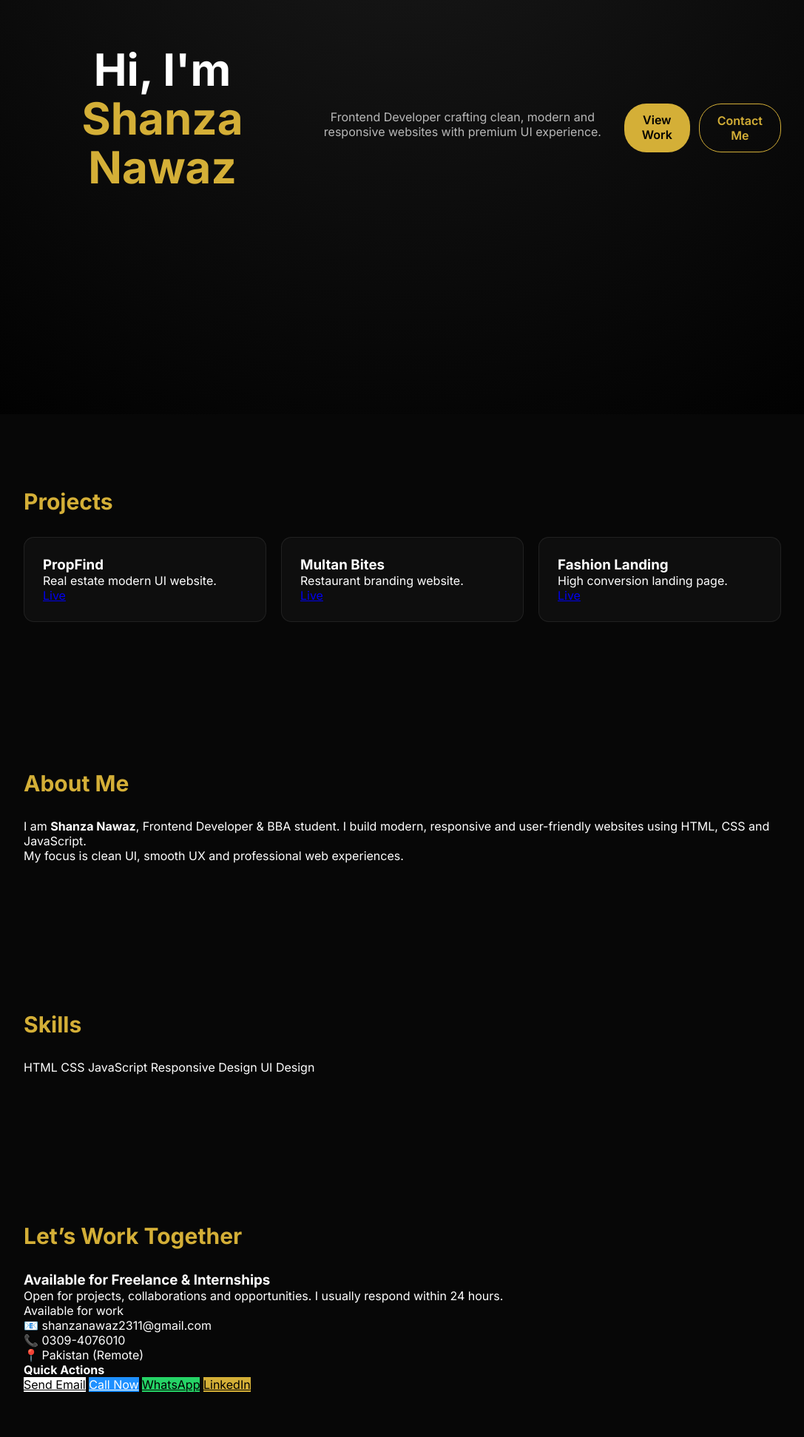
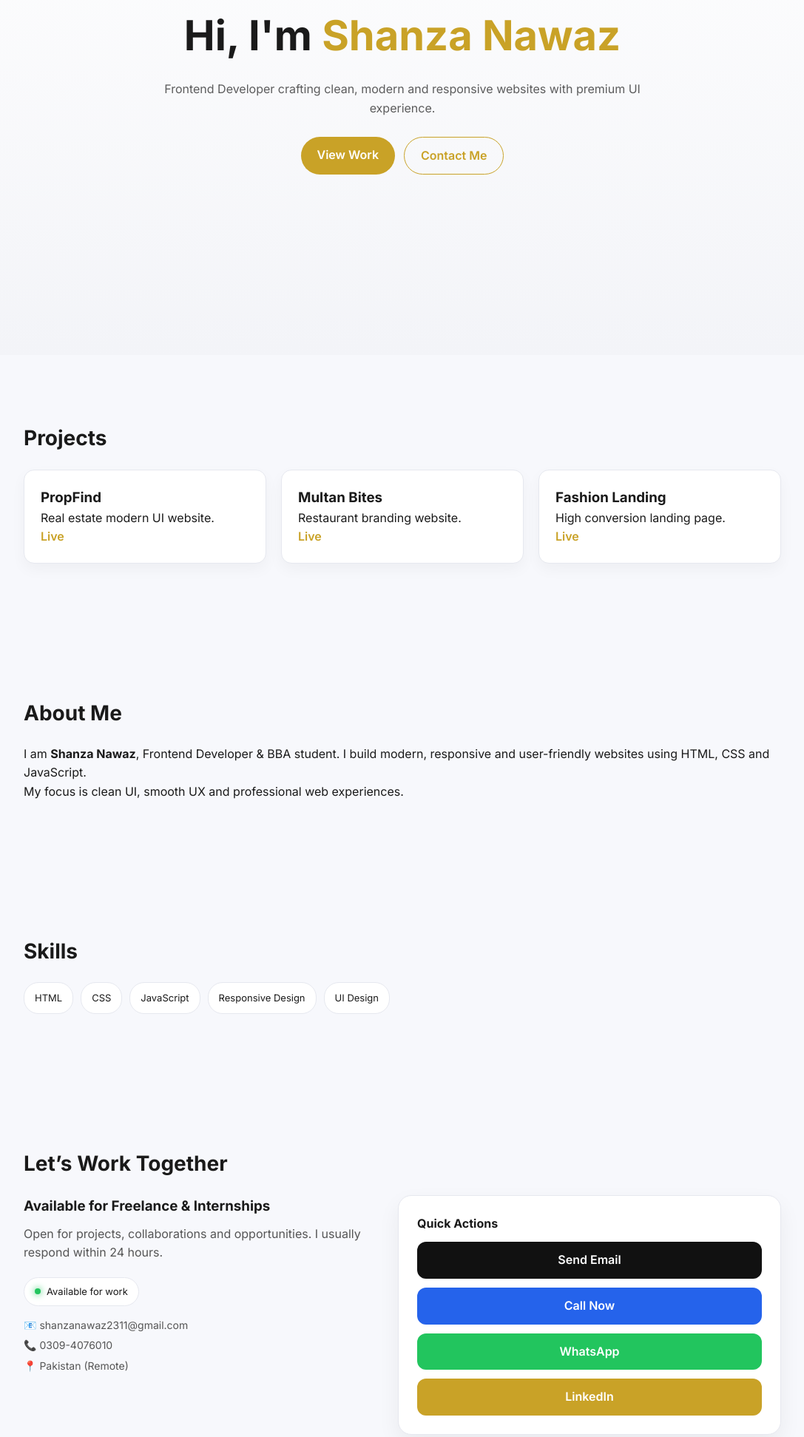
Before and after one commit to shanzanawaz/shanza-portfolio, a plain HTML site: page index.html in a window 1280 px wide. Shown: the part 240-2183 px from the top of the page at 74% size, without its empty margins (96-1183 px from the left). Drawn offline with Linux system fonts and the light colour scheme.

Commit message:
Refactor CSS styles for improved design
Updated styles for body, navigation, hero section, and buttons.

```diff
--- a/style.css
+++ b/style.css
@@ -8,84 +8,47 @@ font-family:'Inter', sans-serif;
 }
 
 body{
-background:#070707;
-color:#fff;
-overflow-x:hidden;
-}
-
-/* NAV */
-nav{
-position:fixed;
-top:0;
-width:100%;
-display:flex;
-justify-content:space-between;
-padding:20px 10%;
-background:rgba(0,0,0,0.6);
-backdrop-filter:blur(20px);
-border-bottom:1px solid rgba(255,255,255,0.08);
-z-index:1000;
-}
-
-.logo{
-color:#d4af37;
-font-weight:700;
-letter-spacing:1px;
-}
-
-.nav-links a{
-color:#aaa;
-margin-left:18px;
-text-decoration:none;
-font-size:13px;
-transition:0.3s;
-}
-
-.nav-links a:hover{
-color:#d4af37;
+background:#f7f8fc;
+color:#1a1a1a;
+line-height:1.6;
 }
 
 /* HERO */
 .hero{
-height:100vh;
+height:90vh;
 display:flex;
+flex-direction:column;
+justify-content:center;
 align-items:center;
-justify-content:center;
 text-align:center;
 padding:0 10%;
-background:radial-gradient(circle at top,#1a1a1a,#000);
-}
-
-.hero-inner{
-max-width:800px;
+background:linear-gradient(180deg,#ffffff,#f3f4f8);
 }
 
 .hero h1{
-font-size:60px;
-line-height:1.1;
+font-size:56px;
 }
 
 .hero span{
-color:#d4af37;
+color:#c9a227;
 }
 
 .hero p{
 margin-top:15px;
 opacity:0.7;
-font-size:16px;
+max-width:650px;
 }
 
 .hero-buttons{
 margin-top:25px;
 display:flex;
-justify-content:center;
 gap:12px;
 }
 
 .btn{
-padding:12px 24px;
-background:#d4af37;
-color:#000;
+padding:12px 22px;
+background:#c9a227;
+color:#fff;
 text-decoration:none;
 border-radius:30px;
 font-weight:600;
@@ -93,103 +56,145 @@ font-weight:600;
 
 .btn.outline{
 background:transparent;
-border:1px solid #d4af37;
-color:#d4af37;
+border:1px solid #c9a227;
+color:#c9a227;
 }
 
 /* SECTIONS */
 section{
-padding:100px 10%;
-opacity:0;
-transform:translateY(40px);
-transition:0.8s ease;
+padding:90px 10%;
 }
 
 h2{
-font-size:30px;
-margin-bottom:30px;
-color:#d4af37;
+font-size:28px;
+margin-bottom:20px;
 }
 
-/* GRID */
-.grid, .projects{
+/* PROJECTS */
+.grid{
 display:grid;
-grid-template-columns:repeat(auto-fit,minmax(260px,1fr));
+grid-template-columns:repeat(auto-fit,minmax(240px,1fr));
 gap:20px;
 }
 
-.card, .project{
-background:rgba(255,255,255,0.03);
-padding:25px;
+.card{
+background:#fff;
+padding:22px;
 border-radius:14px;
-border:1px solid rgba(255,255,255,0.08);
-transition:0.4s;
+border:1px solid #e6e8ef;
+box-shadow:0 8px 20px rgba(0,0,0,0.04);
+transition:0.3s;
 }
 
-.card:hover, .project:hover{
+.card:hover{
 transform:translateY(-6px);
-border-color:#d4af37;
+box-shadow:0 12px 30px rgba(0,0,0,0.08);
 }
 
-/* ABOUT */
-.about{
-display:flex;
-justify-content:space-between;
-gap:40px;
-flex-wrap:wrap;
-}
-
-.stats{
-display:flex;
-gap:20px;
-flex-wrap:wrap;
-}
-
-.stats div{
-background:rgba(255,255,255,0.03);
-padding:20px;
-border-radius:12px;
-border:1px solid rgba(255,255,255,0.08);
-min-width:120px;
-text-align:center;
-}
-
-.stats h3{
-color:#d4af37;
-}
-
-/* CONTACT */
-.contact{
-background:rgba(255,255,255,0.02);
-padding:25px;
-border-radius:14px;
-border:1px solid rgba(255,255,255,0.08);
-max-width:500px;
-}
-
-.buttons{
-display:grid;
-gap:10px;
-margin-top:15px;
-}
-
-.buttons a{
-padding:12px;
-text-align:center;
-border-radius:10px;
+.card a{
+color:#c9a227;
 text-decoration:none;
 font-weight:600;
 }
 
-.email{background:#fff;color:#000;}
-.call{background:#1e90ff;color:#fff;}
-.whatsapp{background:#25D366;color:#000;}
-.linkedin{background:#d4af37;color:#000;}
+/* SKILLS */
+.skills{
+display:flex;
+flex-wrap:wrap;
+gap:10px;
+}
+
+.skills span{
+padding:10px 14px;
+background:#fff;
+border:1px solid #e6e8ef;
+border-radius:20px;
+font-size:13px;
+}
+
+/* CONTACT */
+.contact-container{
+display:flex;
+gap:40px;
+flex-wrap:wrap;
+align-items:flex-start;
+}
+
+.contact-left{
+flex:1;
+min-width:280px;
+}
+
+.contact-left h3{
+margin-bottom:10px;
+}
+
+.contact-left p{
+color:#555;
+margin-bottom:10px;
+}
+
+.status{
+display:inline-flex;
+align-items:center;
+gap:8px;
+background:#fff;
+border:1px solid #e6e8ef;
+padding:8px 14px;
+border-radius:30px;
+font-size:13px;
+margin:10px 0;
+}
+
+.dot{
+width:8px;
+height:8px;
+background:#22c55e;
+border-radius:50%;
+box-shadow:0 0 10px #22c55e;
+}
+
+.info p{
+font-size:14px;
+margin:5px 0;
+}
+
+/* CONTACT CARD */
+.contact-card{
+flex:1;
+min-width:280px;
+background:#fff;
+border:1px solid #e6e8ef;
+border-radius:18px;
+padding:25px;
+box-shadow:0 12px 30px rgba(0,0,0,0.06);
+display:flex;
+flex-direction:column;
+gap:12px;
+}
+
+.contact-card a{
+padding:12px;
+text-align:center;
+border-radius:12px;
+text-decoration:none;
+font-weight:600;
+transition:0.3s;
+}
+
+.email{background:#111;color:#fff;}
+.call{background:#2563eb;color:#fff;}
+.whatsapp{background:#22c55e;color:#fff;}
+.linkedin{background:#c9a227;color:#fff;}
+
+.contact-card a:hover{
+transform:translateY(-4px);
+opacity:0.9;
+}
 
 /* FOOTER */
 footer{
 text-align:center;
 padding:25px;
-opacity:0.5;
-border-top:1px solid rgba(255,255,255,0.08);
+color:#777;
 }
```
